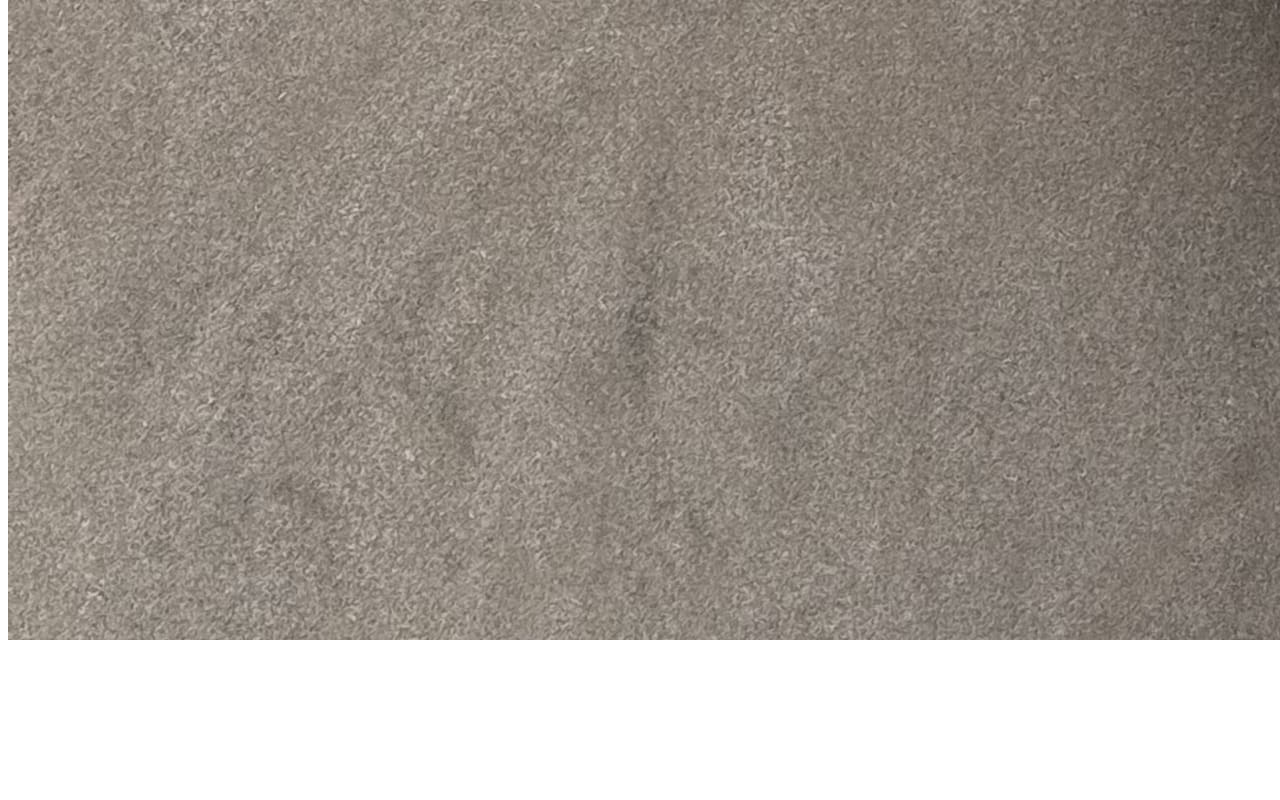
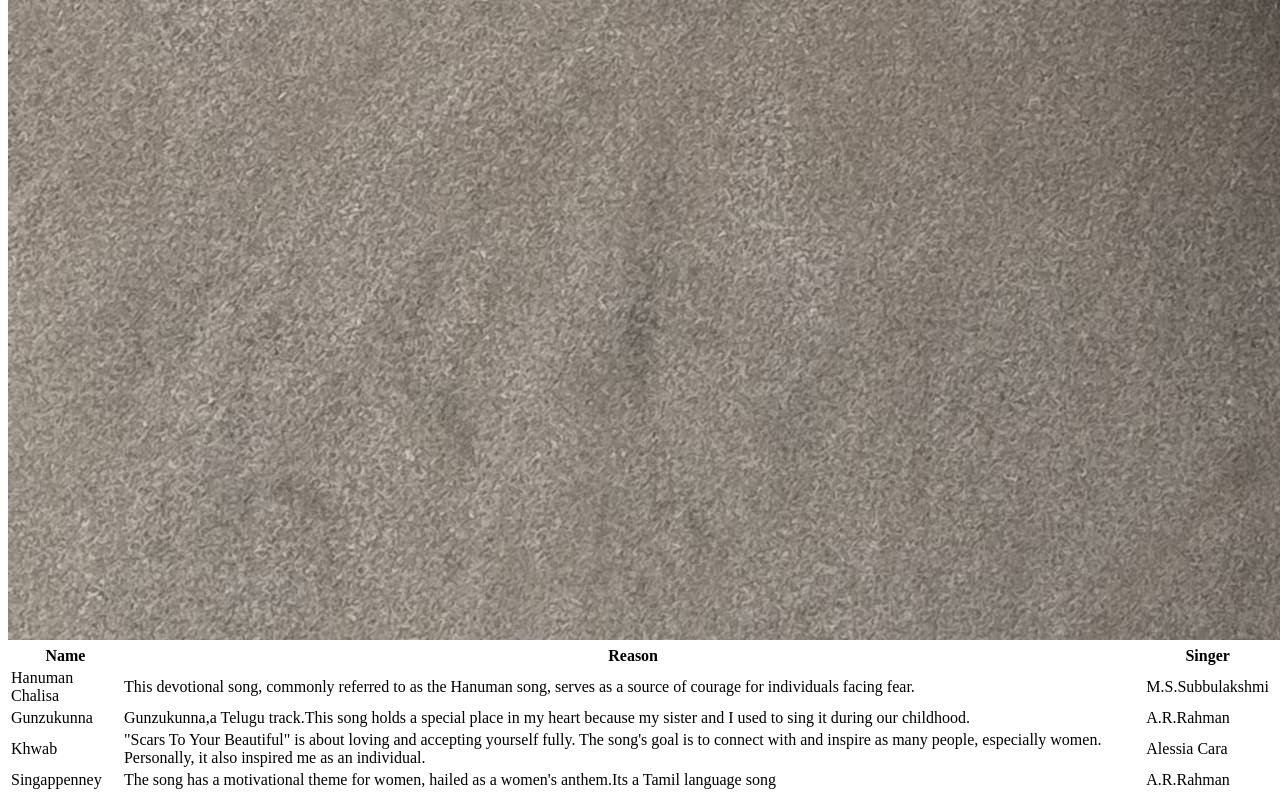
Before and after one commit to 44-563-Web-Apps-S24/44563-webapps-s24-assignment3-SriNihitha12, a plain HTML site: page mymedia.html in a window 1280 px wide. Shown: the part 3594-4394 px from the top of the page. Before the commit the page ends 4246 px from the top, so only its background shows below. Drawn offline with Linux system fonts and the light colour scheme.

Commit message:
Added Table

```diff
--- a/mymedia.html
+++ b/mymedia.html
@@ -9,7 +9,35 @@
         <P>"Scars To Your Beautiful" is about loving and accepting yourself fully. The song's goal is to connect with and inspire as many people, especially women. Personally, it also inspired me as an individual.</P>
         <h1>SRI NIHITHA MANDADI</h1>
         <P>"Life of Pi," directed by Ang Lee and adapted from Yann Martel's novel, portrays Pi Patel's journey adrift with a Bengal tiger named Richard Parker after a shipwreck. It delves into themes of survival, faith, and the potency of storytelling against stunning oceanic backdrops, captivating viewers with its philosophical depth and remarkable visuals, evoking a sense of wonder and contemplation. </P>
-        <img src="myimage.jpg" alt="MYIMAGE" >
+        <img src="myimage.jpg" alt="MYIMAGE">
+        <table>
+            <tr>
+                <th>Name</th>
+                <th>Reason</th>
+                <th>Singer</th>
+
+            </tr>
+            <tr>
+                <td>Hanuman Chalisa</td>
+                <td>This devotional song, commonly referred to as the Hanuman song, serves as a source of courage for individuals facing fear.</td>
+                <td>M.S.Subbulakshmi</td>
+            </tr>
+            <tr>
+                <td>Gunzukunna</td>
+                <td>Gunzukunna,a Telugu track.This song holds a special place in my heart because my sister and I used to sing it during our childhood.	</td>
+                <td>A.R.Rahman</td>
+            </tr>
+            <tr>
+                <td>Khwab</td>
+                <td>"Scars To Your Beautiful" is about loving and accepting yourself fully. The song's goal is to connect with and inspire as many people, especially women. Personally, it also inspired me as an individual.	</td>
+                <td>Alessia Cara</td>
+            </tr>
+            <tr>
+                <td>Singappenney</td>
+                <td>The song has a motivational theme for women, hailed as a women's anthem.Its a Tamil language song	</td>
+                <td>A.R.Rahman</td>
+            </tr>
+        </table>
 
     </Body>
 
```
